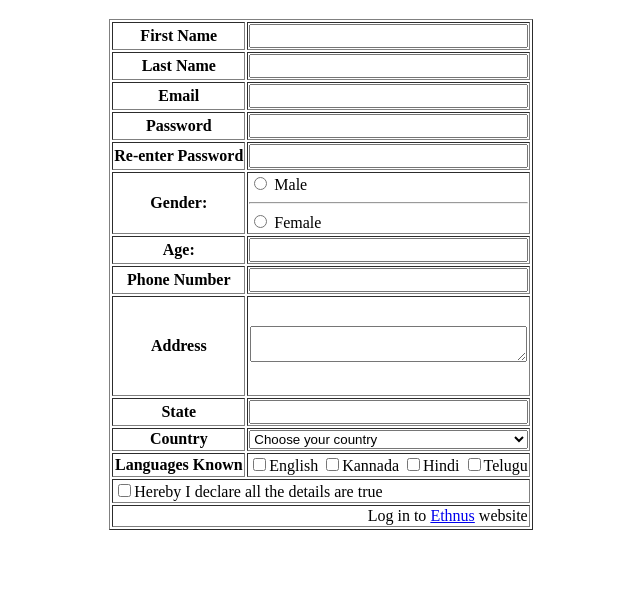
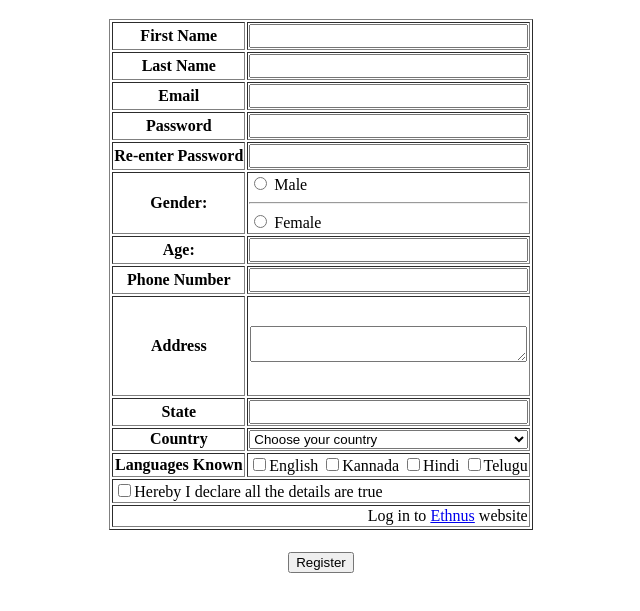
Before and after one commit to Girraffeteeth/ETHNUS-Mern-Full-Stack, a plain HTML site: page HTML/Task5.html in a window 1280 px wide. Shown: the part 61-672 px from the top of the page, without its empty margins (319-959 px from the left). Drawn offline with Linux system fonts and the light colour scheme.

Commit message:
changes made

```diff
--- a/HTML/Task5.html
+++ b/HTML/Task5.html
@@ -81,5 +81,7 @@
             </tr>
         </table>
     </div>
+    <br><br>
+    <input type="button" value="Register">
 </body>
 </html>
```
